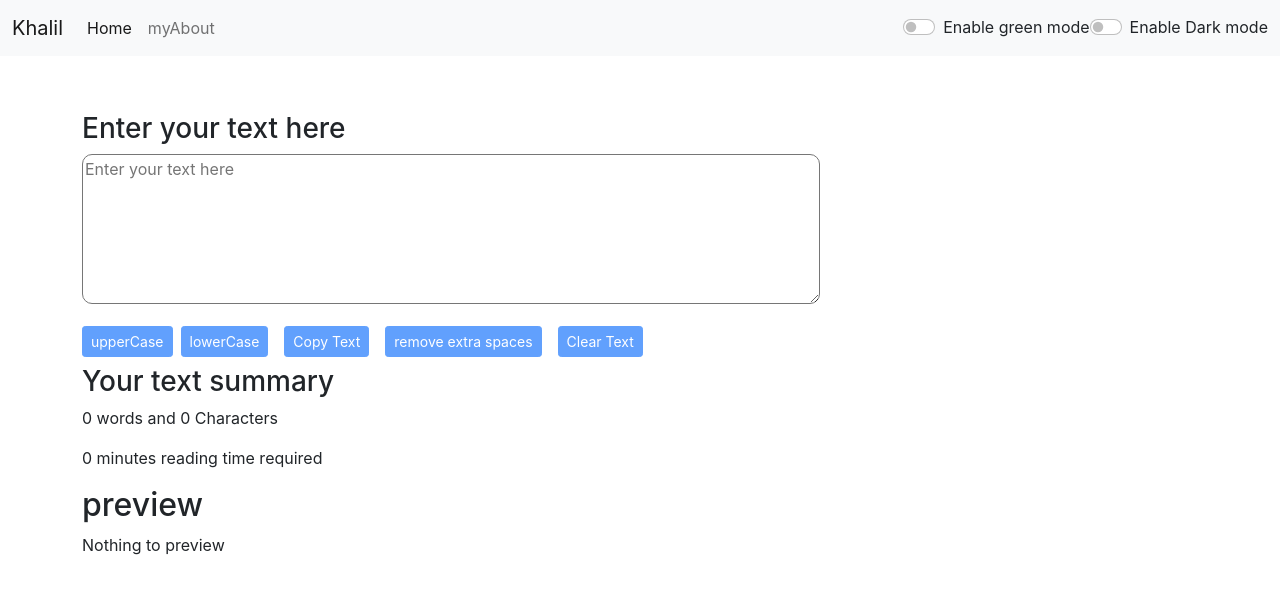
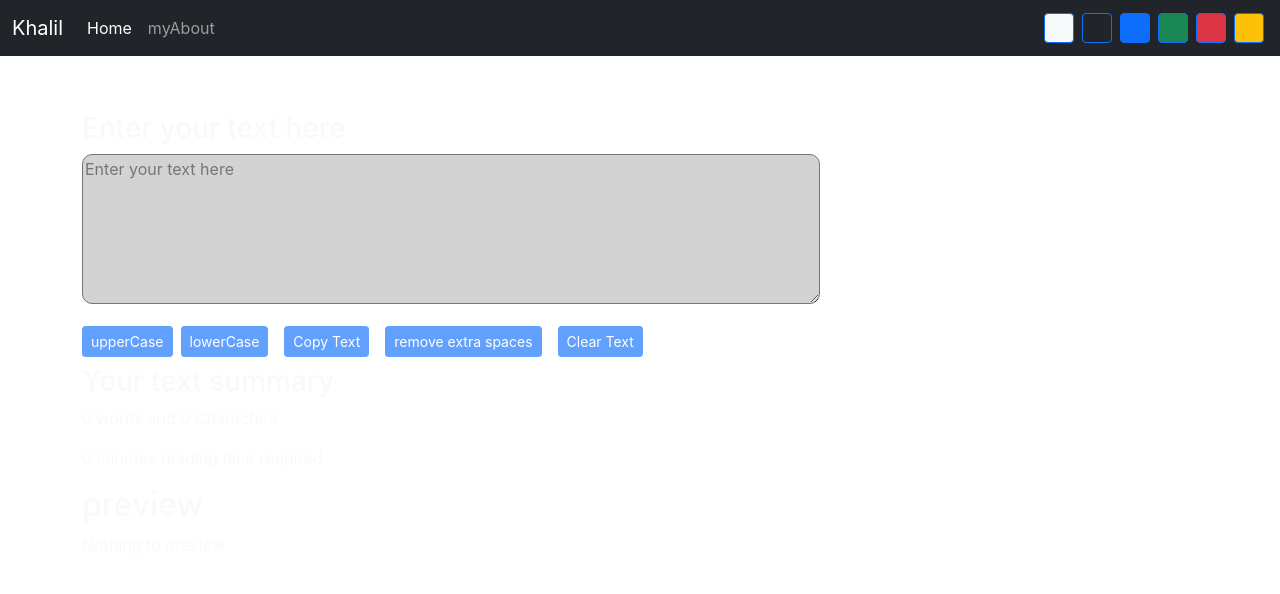
Before and after one commit to khalilahmed63/Textutilis-react-js, a React (Create React App) app: page / in a window 1280 px wide. Shown: the top 594 px of the page. Built offline with nearby package versions, Linux system fonts and the light colour scheme.

Commit message:
adding more color modes into this project

```diff
--- a/src/App.js
+++ b/src/App.js
@@ -16,8 +16,7 @@ import {
 
 function App() {
 
-  const [mode, setmode] = useState('light');
-  const [bodycolor, setbodycolor] = useState();
+  // const [bodycolor, setbodycolor] = useState();
   const [alert, setalert] = useState(null);
 
   const showalert = (message, type) => {
@@ -30,44 +29,46 @@ function App() {
     }, 2000);
   }
 
+const bgcolorremover =()=>{
+  document.body.classList.remove('light');
+  document.body.classList.remove('dark');
+  document.body.classList.remove('primary');
+  document.body.classList.remove('success');
+  document.body.classList.remove('warning');
+  document.body.classList.remove('danger');
+}
 
-  document.body.style.backgroundColor = (bodycolor);
-
-  const togglemode = () => {
-    if (mode !== 'dark') {
-      setmode('dark');
-      setbodycolor('#1e0e23');
-      showalert(" Dark mode is Enabled", "success");
-      document.title = ('TextUtils Darkmode Enabled')
-
-      // document.getElementById("green-btn-triger").click();
+  const togglemode = (cls) => {
+    console.log(cls);
+    if(cls==='light'){
+      bgcolorremover();
+      document.body.classList.add('bg-light');
+    }
+    else if(cls==='dark'){
+      // bgcolorremover();
+      document.body.classList.add('bg-dark');
+    }
+    else if(cls==='primary'){
+      // bgcolorremover();
+      document.body.classList.add('bg-primary');
+    }
+    else if(cls==='success'){
+      // bgcolorremover();
+      document.body.classList.add('bg-success');
+    }
+    else if(cls==='warning'){
+      // bgcolorremover();
+      document.body.classList.add('bg-warning');
+    }
+    else if(cls==='danger'){
+      // bgcolorremover();
+      document.body.classList.add('bg-danger');
+    }
 
 
-    }
-    else {
-      setmode('light');
-      setbodycolor('white');
-      showalert(" Light mode is Enabled", "success");
-
-      document.title = ('TextUtils Lightmode Enabled')
-    }
   }
 
-  const togglemode1 = () => {
-    if (mode !== 'green') {
-      setmode('green');
-      setbodycolor('#073110');
-      showalert(" Green mode is Enabled", "success");
-      document.title = ('TextUtils Lightmode Enabled')
 
-    }
-    else {
-      setmode('light');
-      setbodycolor('white');
-      showalert(" Green mode is Disabled", "success");
-      document.title = ('TextUtils Lightmode Disable')
-    }
-  }
 
   return (
     <>
@@ -76,12 +77,12 @@ function App() {
 
       <BrowserRouter>
 
-        <Navbar SiteName={'Khalil'} About={'myAbout'} mode={mode} togglemode={togglemode} togglemode1={togglemode1} />
+        <Navbar SiteName={'Khalil'} About={'myAbout'}  togglemode={togglemode}  />
         <Alert alert={alert} />
 
         <Routes>
-          <Route path="/" element={<Textbox mode={mode} showalert={showalert} />} />
-          <Route path="About" element={<About mode={mode} />} />
+          <Route path="/" element={<Textbox  showalert={showalert} />} />
+          <Route path="About" element={<About  />} />
 
         </Routes>
       </BrowserRouter>
--- a/src/components/Navbar.js
+++ b/src/components/Navbar.js
@@ -22,13 +22,14 @@ export default function Navbar(props) {
               </li>
 
             </ul>
-            <div className="form-check form-switch">
-              <input className="form-check-input" onClick={props.togglemode1} type="checkbox" role="switch" id="green-btn-triger" />
-              <label className={`form-check-label text-${props.mode === 'light' ? 'dark' : 'light'}`} htmlFor="flexSwitchCheckDefault">{props.mode !== 'green' ? 'Enable' : 'Disable'} green mode</label>
-            </div>
-            <div className="form-check form-switch">
-              <input className="form-check-input" onClick={props.togglemode} type="checkbox" role="switch" id="dark-btn-triger" />
-              <label className={`form-check-label text-${props.mode === 'light' ? 'dark' : 'light'}`} htmlFor="flexSwitchCheckDefault">{props.mode !== 'dark' ? 'Enable' : 'Disable'} Dark mode</label>
+
+            <div className="d-flex">
+            <div className="rounded bg-light mx-1 border border-primary" onClick={()=>{props.togglemode('light')}} style = {{height: '30px', width: '30px', cursor: 'pointer'}}></div>
+              <div className="rounded bg-dark mx-1 border border-primary" onClick={()=>{props.togglemode('dark')}} style = {{height: '30px', width: '30px', cursor: 'pointer'}}></div>
+              <div className="rounded bg-primary mx-1 border border-primary" onClick={()=>{props.togglemode('primary')}} style = {{height: '30px', width: '30px', cursor: 'pointer'}}></div>
+              <div className="rounded bg-success mx-1 border border-primary" onClick={()=>{props.togglemode('success')}} style = {{height: '30px', width: '30px', cursor: 'pointer'}}></div>
+              <div className="rounded bg-danger mx-1 border border-primary" onClick={()=>{props.togglemode('danger')}} style = {{height: '30px', width: '30px', cursor: 'pointer'}}></div>
+              <div className="rounded bg-warning mx-1 border border-primary" onClick={()=>{props.togglemode('warning')}} style = {{height: '30px', width: '30px', cursor: 'pointer'}}></div>
             </div>
 
           </div>
```
